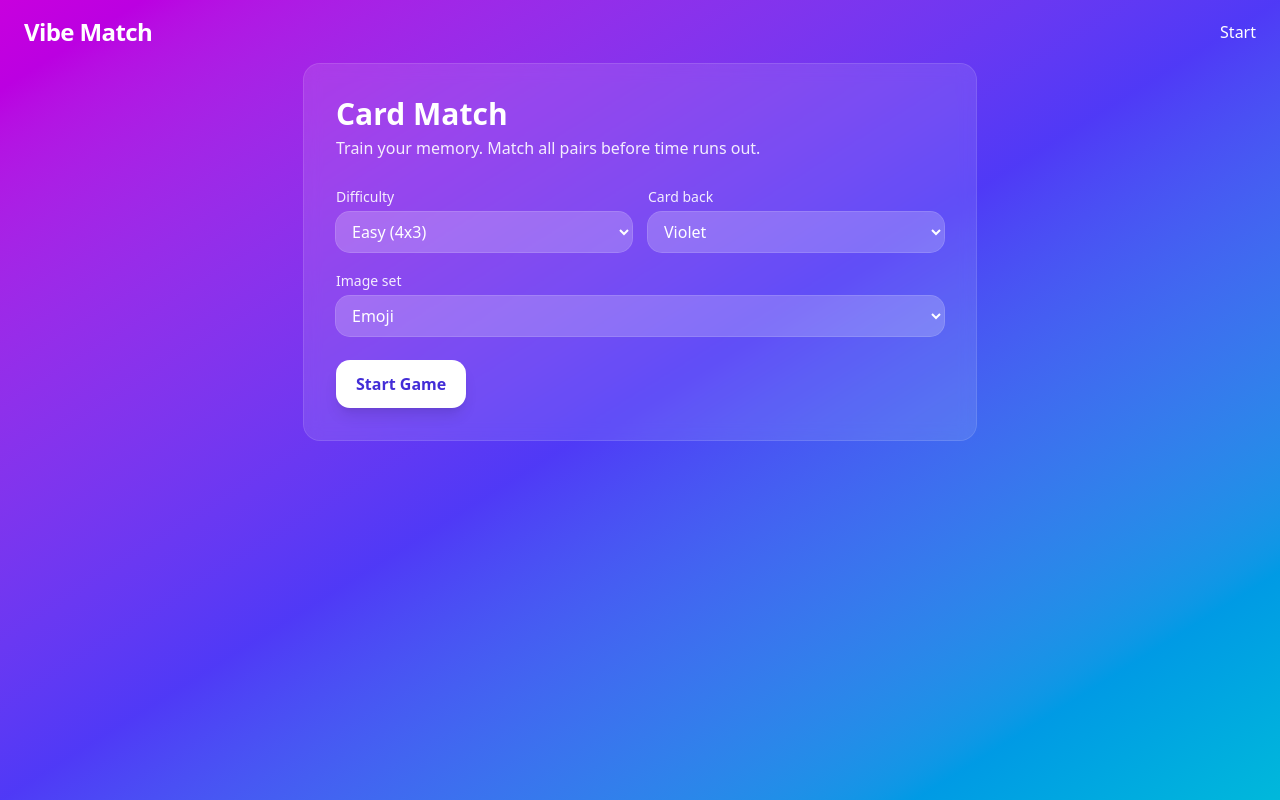
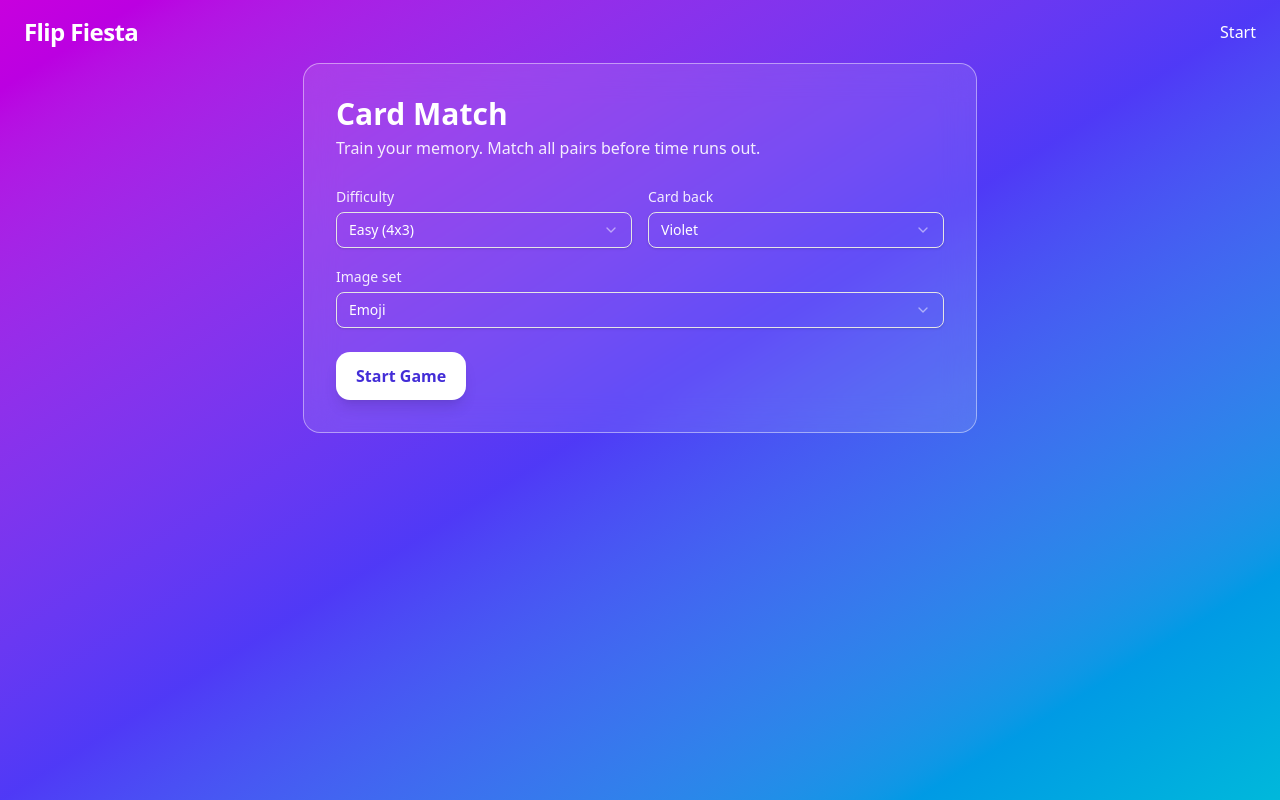
Before and after one commit to phihung99nd/card-matching, a React (Vite) app: page / in a window 1280 px wide. Built offline with nearby package versions, Linux system fonts and the light colour scheme.

Commit message:
fix flip animation, match animation

```diff
--- a/package.json
+++ b/package.json
@@ -10,6 +10,7 @@
     "preview": "vite preview"
   },
   "dependencies": {
+    "@radix-ui/react-select": "^2.2.6",
     "@radix-ui/react-slot": "^1.2.3",
     "@tailwindcss/postcss": "^4.1.16",
     "@tailwindcss/vite": "^4.1.16",
--- a/src/App.tsx
+++ b/src/App.tsx
@@ -10,7 +10,7 @@
       <div className="min-h-screen bg-gradient-to-br from-fuchsia-600 via-indigo-600 to-cyan-500 text-white">
         <header className="px-6 py-4 flex items-center justify-between">
           <Link to="/" className="font-extrabold tracking-tight text-xl sm:text-2xl">
-            Vibe Match
+            Flip Fiesta
           </Link>
           <nav className="text-sm sm:text-base">
             <Link className="hover:opacity-90" to="/">Start</Link>
--- /dev/null
+++ b/src/components/ui/select.tsx
@@ -0,0 +1,157 @@
+import * as React from "react"
+import * as SelectPrimitive from "@radix-ui/react-select"
+import { Check, ChevronDown, ChevronUp } from "lucide-react"
+
+import { cn } from "@/lib/utils"
+
+const Select = SelectPrimitive.Root
+
+const SelectGroup = SelectPrimitive.Group
+
+const SelectValue = SelectPrimitive.Value
+
+const SelectTrigger = React.forwardRef<
+  React.ElementRef<typeof SelectPrimitive.Trigger>,
+  React.ComponentPropsWithoutRef<typeof SelectPrimitive.Trigger>
+>(({ className, children, ...props }, ref) => (
+  <SelectPrimitive.Trigger
+    ref={ref}
+    className={cn(
+      "flex h-9 w-full items-center justify-between whitespace-nowrap rounded-md border border-input bg-transparent px-3 py-2 text-sm shadow-sm ring-offset-background data-[placeholder]:text-muted-foreground focus:outline-none focus:ring-1 focus:ring-ring disabled:cursor-not-allowed disabled:opacity-50 [&>span]:line-clamp-1",
+      className
+    )}
+    {...props}
+  >
+    {children}
+    <SelectPrimitive.Icon asChild>
+      <ChevronDown className="h-4 w-4 opacity-50" />
+    </SelectPrimitive.Icon>
+  </SelectPrimitive.Trigger>
+))
+SelectTrigger.displayName = SelectPrimitive.Trigger.displayName
+
+const SelectScrollUpButton = React.forwardRef<
+  React.ElementRef<typeof SelectPrimitive.ScrollUpButton>,
+  React.ComponentPropsWithoutRef<typeof SelectPrimitive.ScrollUpButton>
+>(({ className, ...props }, ref) => (
+  <SelectPrimitive.ScrollUpButton
+    ref={ref}
+    className={cn(
+      "flex cursor-default items-center justify-center py-1",
+      className
+    )}
+    {...props}
+  >
+    <ChevronUp className="h-4 w-4" />
+  </SelectPrimitive.ScrollUpButton>
+))
+SelectScrollUpButton.displayName = SelectPrimitive.ScrollUpButton.displayName
+
+const SelectScrollDownButton = React.forwardRef<
+  React.ElementRef<typeof SelectPrimitive.ScrollDownButton>,
+  React.ComponentPropsWithoutRef<typeof SelectPrimitive.ScrollDownButton>
+>(({ className, ...props }, ref) => (
+  <SelectPrimitive.ScrollDownButton
+    ref={ref}
+    className={cn(
+      "flex cursor-default items-center justify-center py-1",
+      className
+    )}
+    {...props}
+  >
+    <ChevronDown className="h-4 w-4" />
+  </SelectPrimitive.ScrollDownButton>
+))
+SelectScrollDownButton.displayName =
+  SelectPrimitive.ScrollDownButton.displayName
+
+const SelectContent = React.forwardRef<
+  React.ElementRef<typeof SelectPrimitive.Content>,
+  React.ComponentPropsWithoutRef<typeof SelectPrimitive.Content>
+>(({ className, children, position = "popper", ...props }, ref) => (
+  <SelectPrimitive.Portal>
+    <SelectPrimitive.Content
+      ref={ref}
+      className={cn(
+        "relative z-50 max-h-[--radix-select-content-available-height] min-w-[8rem] overflow-y-auto overflow-x-hidden rounded-md border bg-popover text-popover-foreground shadow-md data-[state=open]:animate-in data-[state=closed]:animate-out data-[state=closed]:fade-out-0 data-[state=open]:fade-in-0 data-[state=closed]:zoom-out-95 data-[state=open]:zoom-in-95 data-[side=bottom]:slide-in-from-top-2 data-[side=left]:slide-in-from-right-2 data-[side=right]:slide-in-from-left-2 data-[side=top]:slide-in-from-bottom-2 origin-[--radix-select-content-transform-origin]",
+        position === "popper" &&
+          "data-[side=bottom]:translate-y-1 data-[side=left]:-translate-x-1 data-[side=right]:translate-x-1 data-[side=top]:-translate-y-1",
+        className
+      )}
+      position={position}
+      {...props}
+    >
+      <SelectScrollUpButton />
+      <SelectPrimitive.Viewport
+        className={cn(
+          "p-1",
+          position === "popper" &&
+            "h-[var(--radix-select-trigger-height)] w-full min-w-[var(--radix-select-trigger-width)]"
+        )}
+      >
+        {children}
+      </SelectPrimitive.Viewport>
+      <SelectScrollDownButton />
+    </SelectPrimitive.Content>
+  </SelectPrimitive.Portal>
+))
+SelectContent.displayName = SelectPrimitive.Content.displayName
+
+const SelectLabel = React.forwardRef<
+  React.ElementRef<typeof SelectPrimitive.Label>,
+  React.ComponentPropsWithoutRef<typeof SelectPrimitive.Label>
+>(({ className, ...props }, ref) => (
+  <SelectPrimitive.Label
+    ref={ref}
+    className={cn("px-2 py-1.5 text-sm font-semibold", className)}
+    {...props}
+  />
+))
+SelectLabel.displayName = SelectPrimitive.Label.displayName
+
+const SelectItem = React.forwardRef<
+  React.ElementRef<typeof SelectPrimitive.Item>,
+  React.ComponentPropsWithoutRef<typeof SelectPrimitive.Item>
+>(({ className, children, ...props }, ref) => (
+  <SelectPrimitive.Item
+    ref={ref}
+    className={cn(
+      "relative flex w-full cursor-default select-none items-center rounded-sm py-1.5 pl-2 pr-8 text-sm outline-none focus:bg-accent focus:text-accent-foreground data-[disabled]:pointer-events-none data-[disabled]:opacity-50",
+      className
+    )}
+    {...props}
+  >
+    <span className="absolute right-2 flex h-3.5 w-3.5 items-center justify-center">
+      <SelectPrimitive.ItemIndicator>
+        <Check className="h-4 w-4" />
+      </SelectPrimitive.ItemIndicator>
+    </span>
+    <SelectPrimitive.ItemText>{children}</SelectPrimitive.ItemText>
+  </SelectPrimitive.Item>
+))
+SelectItem.displayName = SelectPrimitive.Item.displayName
+
+const SelectSeparator = React.forwardRef<
+  React.ElementRef<typeof SelectPrimitive.Separator>,
+  React.ComponentPropsWithoutRef<typeof SelectPrimitive.Separator>
+>(({ className, ...props }, ref) => (
+  <SelectPrimitive.Separator
+    ref={ref}
+    className={cn("-mx-1 my-1 h-px bg-muted", className)}
+    {...props}
+  />
+))
+SelectSeparator.displayName = SelectPrimitive.Separator.displayName
+
+export {
+  Select,
+  SelectGroup,
+  SelectValue,
+  SelectTrigger,
+  SelectContent,
+  SelectLabel,
+  SelectItem,
+  SelectSeparator,
+  SelectScrollUpButton,
+  SelectScrollDownButton,
+}
--- a/src/pages/Game.tsx
+++ b/src/pages/Game.tsx
@@ -1,5 +1,5 @@
 import { useLocation, useNavigate } from 'react-router-dom'
-import { useEffect, useState } from 'react'
+import { useEffect, useRef, useState } from 'react'
 import { motion } from 'framer-motion'
 
 type Card = {
@@ -11,6 +11,12 @@
 
 type Difficulty = 'easy' | 'medium' | 'hard' | 'hell'
 
+type StartState = {
+	difficulty?: Difficulty
+	cardBack?: string
+	imageSet?: string
+}
+
 function useGridSize(difficulty: Difficulty) {
 	if (difficulty === 'easy') return { cols: 4, rows: 3 }
 	if (difficulty === 'medium') return { cols: 6, rows: 5 }
@@ -20,14 +26,14 @@
 
 function Game() {
 	const navigate = useNavigate()
-	const location = useLocation() as any
+	const location = useLocation() as { state?: StartState }
 	const difficulty = (location.state?.difficulty ?? 'easy') as Difficulty
 	const cardBack = (location.state?.cardBack ?? 'violet') as string
 	const imageSet = (location.state?.imageSet ?? 'emoji') as string
 	const { cols, rows } = useGridSize(difficulty)
 
 	const [cards, setCards] = useState<Card[]>([])
-	const [selectedIds, setSelectedIds] = useState<number[]>([])
+	const [, setSelectedIds] = useState<number[]>([])
 	const [flipCount, setFlipCount] = useState(0)
 	const [lastMatched, setLastMatched] = useState<number[]>([])
 	const [timeLeft, setTimeLeft] = useState(() => {
@@ -36,6 +42,7 @@
 		if (difficulty === 'hard') return 120
 		return 180
 	})
+	const timerRef = useRef<number | null>(null)
 
 	// Compute a card size that fits the viewport without scrolling
 	const [cardSize, setCardSize] = useState<number>(64)
@@ -62,12 +69,12 @@
 	}, [cols, rows])
 
 	function buildPool(kind: string, needed: number): string[] {
-		const emoji = ['😀','😎','🤖','🐶','🐱','🐼','🍎','🍉','🍓','⚽','🎧','🚀','🌈','⭐','🔥','🧠','🎲','🎯','🎮','🎹','🎨','🎪','🎆','🎇','✨','⚡','❄️','🌙','☀️','🌟','🌸','🌼','🌻','🍁','🍂','🍃','🌊','🔥','💧','🪐','🌍','🛰️','📱','💡','🔔','🔮','🧩','🪄','🧸','🪅','🎁','🧁','🍩','🍪','🍰','🍫','🍬','🍭','🥨','🥐','🍔','🍟','🌮','🍕','🍣','🍤','🍙','🍜','🍝','🥟','🥗','🍗','🥩','🥪','🥞','🧇']
-		const animals = ['🐶','🐱','🐭','🐹','🐰','🦊','🐻','🐼','🐨','🐯','🦁','🐮','🐷','🐸','🐵','🐔','🐧','🐦','🦆','🦉','🦇','🐺','🦄','🐝','🦋','🐌','🐞','🐢','🦎','🐍','🐙','🦑','🦀','🪼','🐠','🐟','🐬','🐳','🦈']
-		const fruits = ['🍎','🍐','🍊','🍋','🍌','🍉','🍇','🍓','🫐','🍒','🍑','🥭','🍍','🥝','🍈','🍏','🍅','🥥','🌶️','🧄','🧅']
-		const shapes = ['★','☆','◆','◇','◼','◻','⬛','⬜','🔶','🔷','🔺','🔻','🔸','🔹']
-		const weather = ['☀️','🌤️','⛅','🌥️','☁️','🌧️','⛈️','❄️','🌩️','🌫️']
-		const transport = ['🚗','🚕','🚙','🚌','🚎','🏎️','🚓','🚑','🚒','🚚','🚛','🚜','✈️','🚀','🚁','🚂']
+		const emoji = ['😀', '😎', '🤖', '🐶', '🐱', '🐼', '🍎', '🍉', '🍓', '⚽', '🎧', '🚀', '🌈', '⭐', '🔥', '🧠', '🎲', '🎯', '🎮', '🎹', '🎨', '🎪', '🎆', '🎇', '✨', '⚡', '❄️', '🌙', '☀️', '🌟', '🌸', '🌼', '🌻', '🍁', '🍂', '🍃', '🌊', '🔥', '💧', '🪐', '🌍', '🛰️', '📱', '💡', '🔔', '🔮', '🧩', '🪄', '🧸', '🪅', '🎁', '🧁', '🍩', '🍪', '🍰', '🍫', '🍬', '🍭', '🥨', '🥐', '🍔', '🍟', '🌮', '🍕', '🍣', '🍤', '🍙', '🍜', '🍝', '🥟', '🥗', '🍗', '🥩', '🥪', '🥞', '🧇']
+		const animals = ['🐶', '🐱', '🐭', '🐹', '🐰', '🦊', '🐻', '🐼', '🐨', '🐯', '🦁', '🐮', '🐷', '🐸', '🐵', '🐔', '🐧', '🐦', '🦆', '🦉', '🦇', '🐺', '🦄', '🐝', '🦋', '🐌', '🐞', '🐢', '🦎', '🐍', '🐙', '🦑', '🦀', '🪼', '🐠', '🐟', '🐬', '🐳', '🦈']
+		const fruits = ['🍎', '🍐', '🍊', '🍋', '🍌', '🍉', '🍇', '🍓', '🫐', '🍒', '🍑', '🥭', '🍍', '🥝', '🍈', '🍏', '🍅', '🥥', '🌶️', '🧄', '🧅']
+		const shapes = ['★', '☆', '◆', '◇', '◼', '◻', '⬛', '⬜', '🔶', '🔷', '🔺', '🔻', '🔸', '🔹']
+		const weather = ['☀️', '🌤️', '⛅', '🌥️', '☁️', '🌧️', '⛈️', '❄️', '🌩️', '🌫️']
+		const transport = ['🚗', '🚕', '🚙', '🚌', '🚎', '🏎️', '🚓', '🚑', '🚒', '🚚', '🚛', '🚜', '✈️', '🚀', '🚁', '🚂']
 		const base = kind === 'animals' ? animals : kind === 'fruits' ? fruits : emoji
 		let pool = [...new Set([...base, ...animals, ...fruits, ...shapes, ...weather, ...transport])]
 		if (pool.length >= needed) return pool.slice(0, needed)
@@ -90,12 +97,26 @@
 	}, [cols, rows, imageSet])
 
 	useEffect(() => {
+		if (timerRef.current != null) return
+		timerRef.current = window.setInterval(() => {
+			setTimeLeft((s) => (s > 0 ? s - 1 : 0))
+		}, 1000)
+		return () => {
+			if (timerRef.current != null) {
+				clearInterval(timerRef.current)
+				timerRef.current = null
+			}
+		}
+	}, [])
+
+	useEffect(() => {
 		if (timeLeft <= 0) {
+			if (timerRef.current != null) {
+				clearInterval(timerRef.current)
+				timerRef.current = null
+			}
 			navigate('/result', { state: { win: false, flips: flipCount, timeTaken: 0 } })
-			return
 		}
-		const t = setTimeout(() => setTimeLeft((s) => s - 1), 1000)
-		return () => clearTimeout(t)
 	}, [timeLeft, flipCount, navigate])
 
 	useEffect(() => {
@@ -154,21 +175,22 @@
 						>
 							{/* Matched bounce + pop flash */}
 							<motion.div
-							className="absolute inset-0"
-							animate={lastMatched.includes(card.id) ? { scale: [1, 2, 1], rotate: [0, -3, 3, 0] } : undefined}
+								className={`absolute inset-0 rounded ring ring-white`}
+								initial={{ opacity: 0, scale: 1 }}
+								animate={lastMatched.includes(card.id) ? { scale: [1, 1.2, 1], rotate: [0, -3, 3, 0], opacity: [0, 1, 0] } : undefined}
 								transition={{ duration: 0.6, ease: 'easeOut' }}
 							/>
 							<motion.div
-								className={`absolute inset-0 rounded ring shadow-md shadow-black/20 ${backColor}`}
+								className={`absolute inset-0 rounded ring ring-white shadow-md shadow-black/20 ${backColor}`}
 								initial={{ rotateY: card.flipped ? 180 : 0 }}
 								animate={{ rotateY: card.flipped ? 180 : 0 }}
 								transition={{ duration: 0.35, ease: 'easeInOut' }}
 								style={{ backfaceVisibility: 'hidden', transformStyle: 'preserve-3d' }}
 							/>
 							<motion.div
-								className="absolute inset-0 flex items-center justify-center rounded ring shadow-md shadow-black/20 bg-white text-slate-900 text-4xl"
-								initial={{ rotateY: card.flipped ? 0 : -180 }}
-								animate={{ rotateY: card.flipped ? 0 : -180 }}
+								className={`absolute inset-0 flex items-center justify-center rounded ring ring-white shadow-md shadow-black/20 bg-white text-slate-900 text-4xl`}
+								initial={{ rotateY: card.flipped ? 0 : -180, scale: card.matched ? 0.9 : 1 }}
+								animate={{ rotateY: card.flipped ? 0 : -180, scale: card.matched ? 0.9 : 1 }}
 								transition={{ duration: 0.35, ease: 'easeInOut' }}
 								style={{ backfaceVisibility: 'hidden', transformStyle: 'preserve-3d' }}
 							>
--- a/src/pages/Start.tsx
+++ b/src/pages/Start.tsx
@@ -1,5 +1,6 @@
 import { useNavigate } from 'react-router-dom'
 import { useState } from 'react'
+import { Select, SelectTrigger, SelectValue, SelectContent, SelectItem } from '../components/ui/select'
 
 function Start() {
 	const navigate = useNavigate()
@@ -13,49 +14,58 @@
 
 	return (
 		<div className="mx-auto max-w-2xl">
-			<div className="bg-white/10 backdrop-blur rounded-2xl p-6 sm:p-8 ring-1 ring-white/20">
+			<div className="bg-white/10 backdrop-blur-lg rounded-2xl p-6 sm:p-8 ring-1 ring-white/50">
 				<h1 className="text-3xl font-bold">Card Match</h1>
 				<p className="opacity-90 mt-1">Train your memory. Match all pairs before time runs out.</p>
 
 				<div className="grid sm:grid-cols-2 gap-4 mt-6">
 					<label className="block">
 						<span className="text-sm opacity-90">Difficulty</span>
-						<select
-							value={difficulty}
-							onChange={(e) => setDifficulty(e.target.value as any)}
-							className="mt-1 w-full rounded-xl bg-white/20 text-white px-3 py-2 outline-none ring-1 ring-white/30 focus:ring-2 focus:ring-white/70"
-						>
-							<option value="easy">Easy (4x3)</option>
-							<option value="medium">Medium (6x5)</option>
-							<option value="hard">Hard (8x6)</option>
-							<option value="hell">Hell (10x8)</option>
-						</select>
+					<div className="mt-1">
+						<Select value={difficulty} onValueChange={(v) => setDifficulty(v as any)}>
+							<SelectTrigger>
+								<SelectValue placeholder="Select difficulty" />
+							</SelectTrigger>
+							<SelectContent>
+								<SelectItem value="easy">Easy (4x3)</SelectItem>
+								<SelectItem value="medium">Medium (6x5)</SelectItem>
+								<SelectItem value="hard">Hard (8x6)</SelectItem>
+								<SelectItem value="hell">Hell (10x8)</SelectItem>
+							</SelectContent>
+						</Select>
+					</div>
 					</label>
 
 					<label className="block">
 						<span className="text-sm opacity-90">Card back</span>
-						<select
-							value={cardBack}
-							onChange={(e) => setCardBack(e.target.value)}
-							className="mt-1 w-full rounded-xl bg-white/20 text-white px-3 py-2 outline-none ring-1 ring-white/30 focus:ring-2 focus:ring-white/70"
-						>
-							<option value="violet">Violet</option>
-							<option value="cyan">Cyan</option>
-							<option value="rose">Rose</option>
-						</select>
+					<div className="mt-1">
+						<Select value={cardBack} onValueChange={setCardBack}>
+							<SelectTrigger>
+								<SelectValue placeholder="Select card back" />
+							</SelectTrigger>
+							<SelectContent>
+								<SelectItem value="violet">Violet</SelectItem>
+								<SelectItem value="cyan">Cyan</SelectItem>
+								<SelectItem value="rose">Rose</SelectItem>
+							</SelectContent>
+						</Select>
+					</div>
 					</label>
 
 					<label className="block sm:col-span-2">
 						<span className="text-sm opacity-90">Image set</span>
-						<select
-							value={imageSet}
-							onChange={(e) => setImageSet(e.target.value)}
-							className="mt-1 w-full rounded-xl bg-white/20 text-white px-3 py-2 outline-none ring-1 ring-white/30 focus:ring-2 focus:ring-white/70"
-						>
-							<option value="emoji">Emoji</option>
-							<option value="animals">Animals</option>
-							<option value="fruits">Fruits</option>
-						</select>
+					<div className="mt-1">
+						<Select value={imageSet} onValueChange={setImageSet}>
+							<SelectTrigger>
+								<SelectValue placeholder="Select image set" />
+							</SelectTrigger>
+							<SelectContent>
+								<SelectItem value="emoji">Emoji</SelectItem>
+								<SelectItem value="animals">Animals</SelectItem>
+								<SelectItem value="fruits">Fruits</SelectItem>
+							</SelectContent>
+						</Select>
+					</div>
 					</label>
 				</div>
 
```
Also changed, not shown: 1 other file (tests, documents, lock files or other folders). Lines whose indentation alone changed are shown as unchanged.
